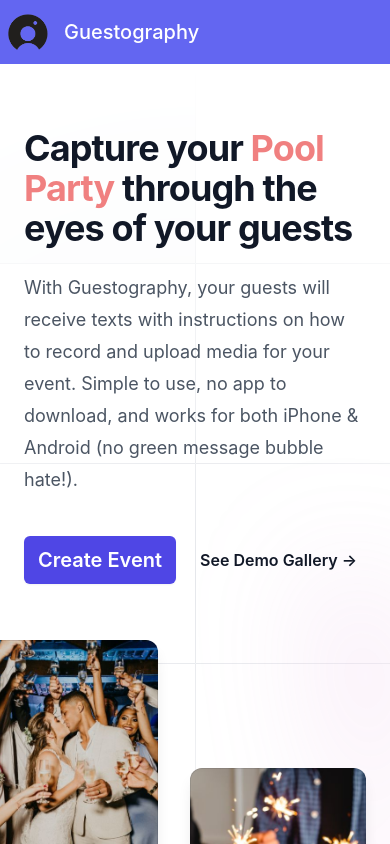
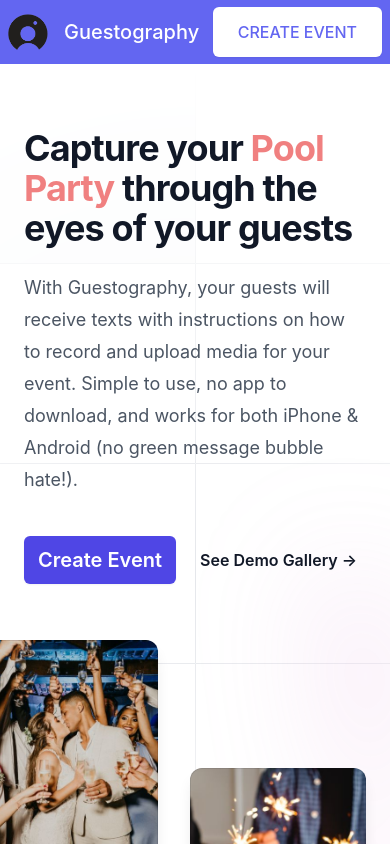
Before and after one commit to thefinnomenon/guestography-public, a Next.js app: page / in a window 390 px wide. Shown: the top 844 px of the page. Built offline with nearby package versions, Linux system fonts and the light colour scheme; no server answers.

Commit message:
close #44: add nav button

```diff
--- a/components/NavBar.tsx
+++ b/components/NavBar.tsx
@@ -1,14 +1,43 @@
 import Image from "next/image";
+import { useRouter } from "next/router";
+import { useEffect, useState } from "react";
 
 export default function NavBar() {
+  const router = useRouter();
+  const path = router.pathname;
+  const [query, setQuery] = useState<{ eventId?: string; guestId?: string }>(
+    {}
+  );
+
+  useEffect(() => {
+    if (router.isReady) setQuery(router.query);
+  }, [router]);
+
+  let buttonData;
+  switch (path) {
+    case "/":
+      buttonData = {
+        title: "CREATE EVENT",
+        href: "event",
+      };
+      break;
+    case "/[eventId]":
+      buttonData = {
+        title: "UPLOAD",
+        href: `${query.eventId}/upload/media${
+          query.guestId ? `?guestId=${query.guestId}` : ""
+        }`,
+      };
+  }
+
   return (
     <nav className="bg-indigo-500">
       <>
         <div className="mx-auto max-w-7xl px-2 sm:px-6 lg:px-8">
           <div className="relative flex h-16 items-center justify-between">
-            <div className="flex flex-1 items-center sm:items-stretch sm:justify-start">
+            <div className="flex flex-row flex-1 flex-shrink-0 items-center sm:items-stretch sm:justify-start">
               <a href="https://guestography.com">
-                <div className="flex flex-shrink-0 items-center text-white">
+                <div className="flex items-center text-white">
                   <Image
                     className="mr-4"
                     src="/logo.png"
@@ -20,6 +49,14 @@ export default function NavBar() {
                 </div>
               </a>
             </div>
+            {buttonData && (
+              <a
+                className="cursor-pointer inline-fle items-center justify-center rounded-md border border-transparent bg-white px-6 py-3 text-base font-medium text-indigo-500 shadow-sm focus:outline-none focus:ring-2 focus:ring-indigo-500 focus:ring-offset-2 hover:bg-indigo-100"
+                href={buttonData.href}
+              >
+                {buttonData.title}
+              </a>
+            )}
           </div>
         </div>
       </>
```
